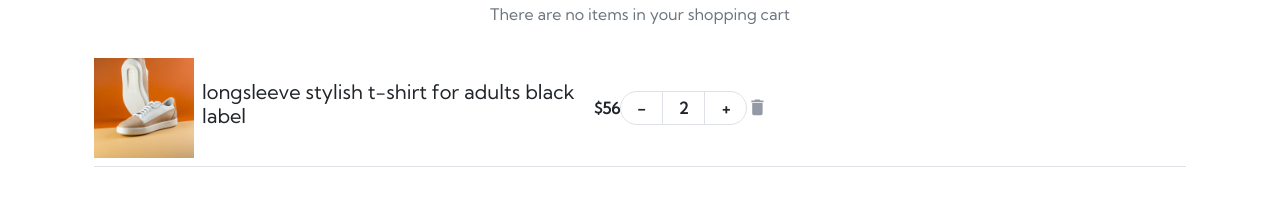
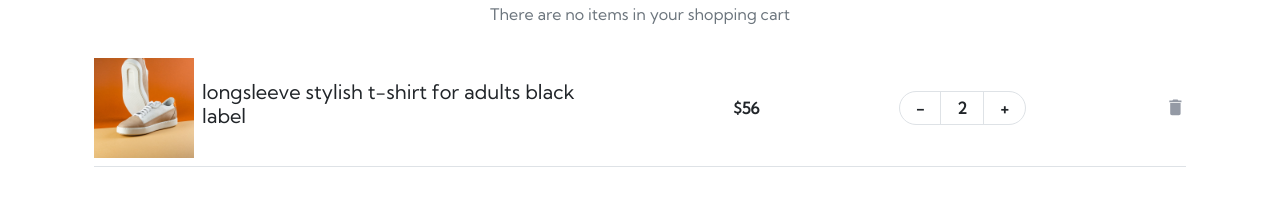
Before and after one commit to Adinomo/e-store, a React (Vite) app: page /cart in a window 1280 px wide. Shown: the part 213-410 px from the top of the page. Built offline with nearby package versions, Linux system fonts and the light colour scheme.

Commit message:
cart-item responsiveness

```diff
--- a/src/components/CartItem.jsx
+++ b/src/components/CartItem.jsx
@@ -7,7 +7,7 @@ import { IconContext } from "react-icons";
 function CartItem({ title, img, price, cartQuantity }) {
 	return (
 		<div className="container-fluid mt-2">
-			<div className="cart-item pb-2 pt-2 border-bottom d-block d-md-flex align-items-center">
+			<div className="cart-item pb-2 pt-2 border-bottom d-block d-md-flex align-items-center justify-content-between">
 				<div className="d-flex align-items-center cart-info">
 					<img
 						src={img}
```
